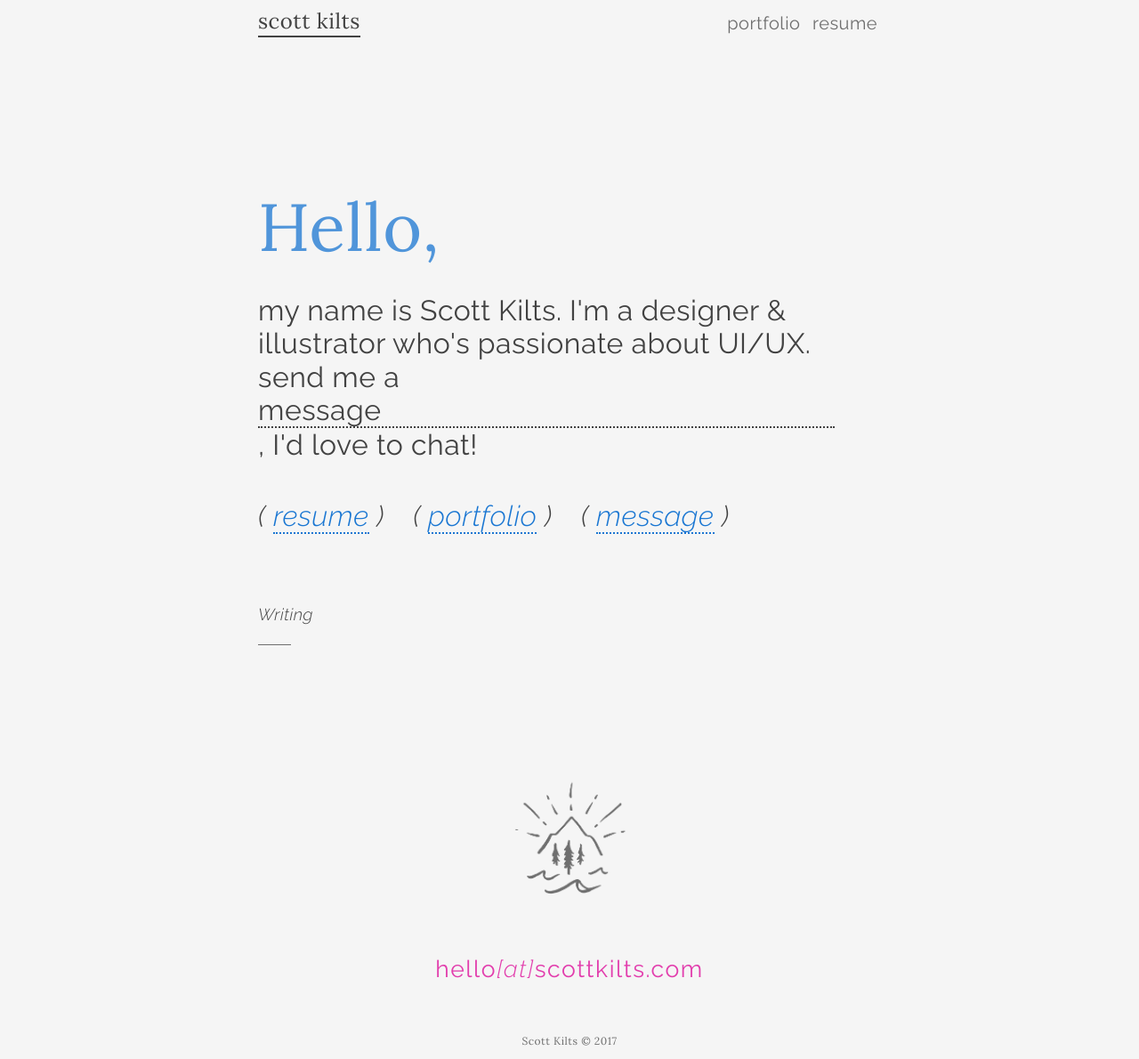
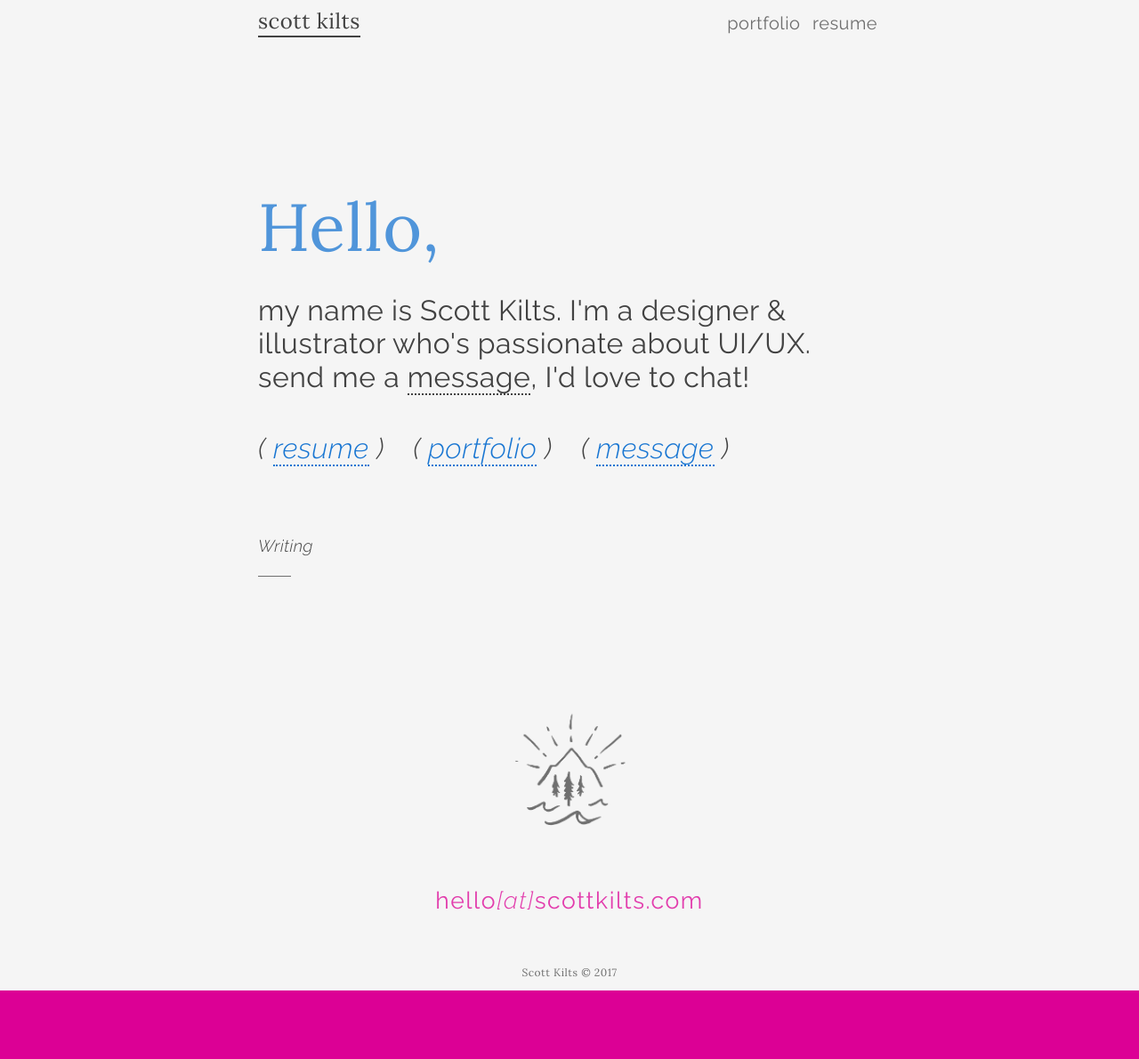
Before and after one commit to sjkilts/sjkilts.github.iold, a Jekyll site: the page built from index.html, in a window 1280 px wide. Shown: the whole page at 89% size. Built offline with Jekyll 4.4.1, drawn with Linux system fonts in a browser that asks for light colours; nearby versions of some CDN libraries; the list of posts is cut into pages by our own code; after the commit the page ends 1113 px from its top, so only the background shows below that.

Commit message:
Update _layout.scss

```diff
--- a/_sass/_layout.scss
+++ b/_sass/_layout.scss
@@ -162,7 +162,7 @@ margin-right: 1em;
 font-style: inherit;
 padding-right: 0;
 border-bottom: 2px dotted $text-color;
-display: block;
+display: inline;
     }
 }
 @include media-query($on-palm) {
```
